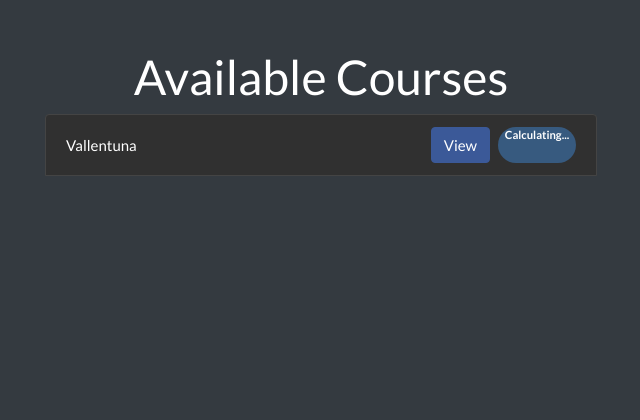
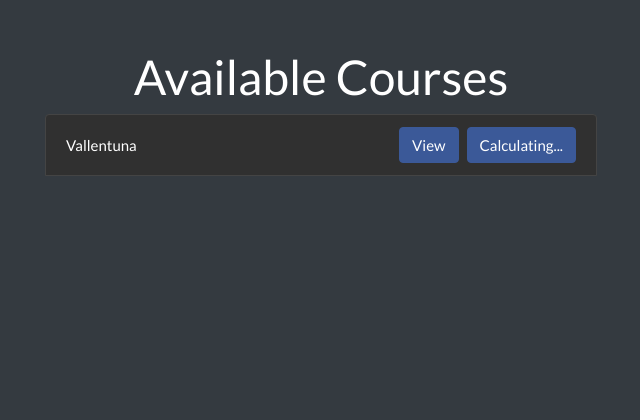
Before and after one commit to webcamleif/dg, a Flask app: page /courses in a window 1280 px wide. Shown: the top 420 px of the page, without its empty margins (319-959 px from the left). Run offline with Flask 3, Linux system fonts and the light colour scheme; the visitor is signed in with stand-in values (Sample User, id 1); data comes from the database, SQL or seed files in the repository; some libraries are stand-ins or nearby versions.

Commit message:
Fix distance placement

```diff
--- a/templates/courses.html
+++ b/templates/courses.html
@@ -10,7 +10,7 @@
                 {{ course.name }}
                 <span class="d-flex">
                     <button type="button" class="btn btn-primary" data-toggle="modal" data-target="#courseModal-{{ course.id }}">View</button>
-                    <span class="badge badge-primary badge-pill ml-2 distance" data-latitude="{{ course.latitude }}" data-longitude="{{ course.longitude }}">Calculating...</span>
+                    <button class="btn btn-primary ml-2 distance" data-latitude="{{ course.latitude }}" data-longitude="{{ course.longitude }}">Calculating...</button>
                 </span>
             </li>
             <!-- Modal -->
```
